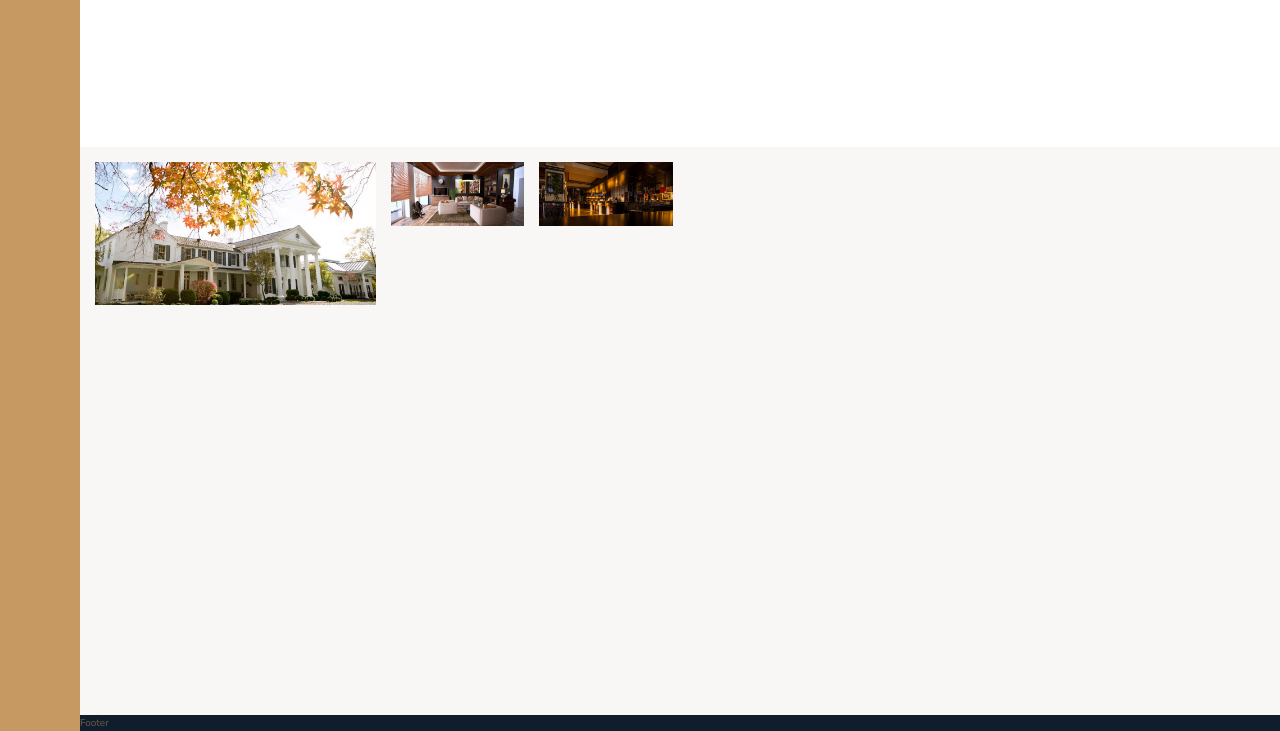
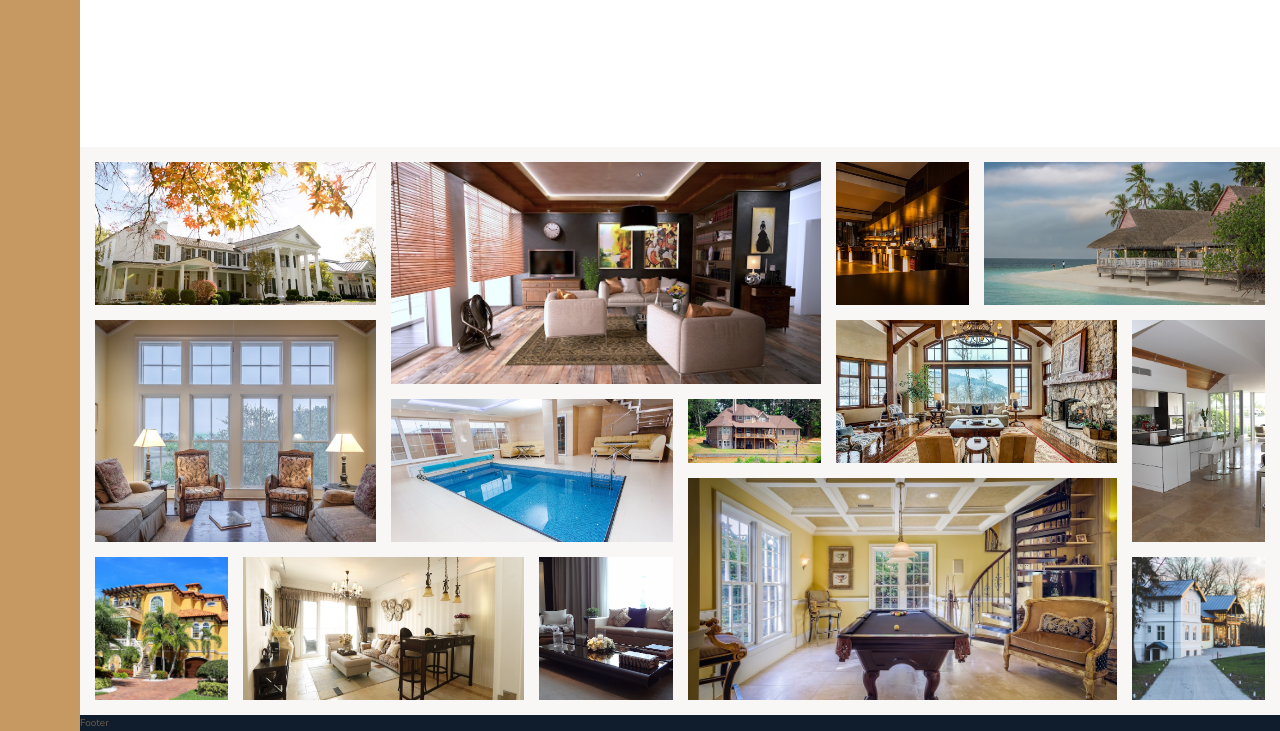
Before and after one commit to AndrzejKnit/nexter, a plain HTML site: page index.html in a window 1280 px wide. Shown: the part 2933-3664 px from the top of the page. Drawn offline with nearby package versions, Linux system fonts and the light colour scheme.

Commit message:
Lesson 115: Building the Gallery - Part 2

```diff
--- a/css/style.css
+++ b/css/style.css
@@ -296,8 +296,47 @@ body {
   grid-gap: 1.5rem;
   padding: 1.5rem; }
   .gallery__item--1 {
-    grid-row: 1 / span 2;
-    grid-column: 1 / span 2; }
+    grid-column: 1 / span 2;
+    grid-row: 1 / span 2; }
+  .gallery__item--2 {
+    grid-column: 3 / span 3;
+    grid-row: 1 / span 3; }
+  .gallery__item--3 {
+    grid-column: 6 / 7;
+    grid-row: 1 / span 2; }
+  .gallery__item--4 {
+    grid-column: 7 / span 2;
+    grid-row: 1 / span 2; }
+  .gallery__item--5 {
+    grid-column: 1 / span 2;
+    grid-row: 3 / span 3; }
+  .gallery__item--6 {
+    grid-column: 3 / span 2;
+    grid-row: 4 / span 2; }
+  .gallery__item--7 {
+    grid-column: 5 / 6;
+    grid-row: 4 / 5; }
+  .gallery__item--8 {
+    grid-column: 6 / span 2;
+    grid-row: 3 / span 2; }
+  .gallery__item--9 {
+    grid-column: 8 / 9;
+    grid-row: 3 / span 3; }
+  .gallery__item--10 {
+    grid-column: 1 / 2;
+    grid-row: 6 / span 2; }
+  .gallery__item--11 {
+    grid-column: 2 / span 2;
+    grid-row: 6 / span 2; }
+  .gallery__item--12 {
+    grid-column: 4 / 5;
+    grid-row: 6 / span 2; }
+  .gallery__item--13 {
+    grid-column: 5 / span 3;
+    grid-row: 5 / span 3; }
+  .gallery__item--14 {
+    grid-column: 8 / 9;
+    grid-row: 6 / span 2; }
   .gallery__img {
     width: 100%;
     height: 100%;
--- a/index.html
+++ b/index.html
@@ -317,8 +317,45 @@
             <figure class="gallery__item gallery__item--1">
                  <img src="img/gal-1.jpeg" alt="Gallery image 1" class="gallery__img">
             </figure>
+            <figure class="gallery__item gallery__item--2">
             <img src="img/gal-2.jpeg" alt="Gallery image 2" class="gallery__img">
+            </figure>
+            <figure class="gallery__item gallery__item--3">
             <img src="img/gal-3.jpeg" alt="Gallery image 3" class="gallery__img">
+            </figure>
+            <figure class="gallery__item gallery__item--4">
+                    <img src="img/gal-4.jpeg" alt="Gallery image 4" class="gallery__img">
+            </figure>
+            <figure class="gallery__item gallery__item--5">
+                    <img src="img/gal-5.jpeg" alt="Gallery image 5" class="gallery__img">
+            </figure>
+            <figure class="gallery__item gallery__item--6">
+                    <img src="img/gal-6.jpeg" alt="Gallery image 6" class="gallery__img">
+            </figure>
+            <figure class="gallery__item gallery__item--7">
+                    <img src="img/gal-7.jpeg" alt="Gallery image 7" class="gallery__img">
+            </figure>
+            <figure class="gallery__item gallery__item--8">
+                    <img src="img/gal-8.jpeg" alt="Gallery image 8" class="gallery__img">
+            </figure>
+            <figure class="gallery__item gallery__item--9">
+                    <img src="img/gal-9.jpeg" alt="Gallery image 9" class="gallery__img">
+            </figure>
+            <figure class="gallery__item gallery__item--10">
+                    <img src="img/gal-10.jpeg" alt="Gallery image 10" class="gallery__img">
+            </figure>
+            <figure class="gallery__item gallery__item--11">
+                    <img src="img/gal-11.jpeg" alt="Gallery image 11" class="gallery__img">
+            </figure>
+            <figure class="gallery__item gallery__item--12">
+                    <img src="img/gal-12.jpeg" alt="Gallery image 12" class="gallery__img">
+            </figure>
+            <figure class="gallery__item gallery__item--13">
+                    <img src="img/gal-13.jpeg" alt="Gallery image 13" class="gallery__img">
+            </figure>
+            <figure class="gallery__item gallery__item--14">
+                    <img src="img/gal-14.jpeg" alt="Gallery image 14" class="gallery__img">
+            </figure>
         </section>
         <footer class="footer">
             Footer
--- a/sass/_gallery.scss
+++ b/sass/_gallery.scss
@@ -10,8 +10,60 @@
 
     &__item {
         &--1 {
+            grid-column: 1 / span 2;
             grid-row: 1 / span 2;
+        }
+        &--2 {
+            grid-column: 3 / span 3;
+            grid-row: 1 / span 3;
+        }
+        &--3 {
+            grid-column: 6 / 7;
+            grid-row: 1 / span 2;
+        }
+        &--4 {
+            grid-column: 7 / span 2;
+            grid-row: 1 / span 2;
+        }
+        &--5 {
             grid-column: 1 / span 2;
+            grid-row: 3 / span 3;
+        }
+        &--6 {
+            grid-column: 3 / span 2;
+            grid-row: 4 / span 2;
+        }
+        &--7 {
+            grid-column: 5 / 6;
+            grid-row: 4 / 5;
+        }
+        &--8 {
+            grid-column: 6 / span 2;
+            grid-row: 3 / span 2;
+        }
+        &--9 {
+            grid-column: 8 / 9;
+            grid-row: 3 / span 3;
+        }
+        &--10 {
+            grid-column: 1 / 2;
+            grid-row: 6 / span 2;
+        }
+        &--11 {
+            grid-column: 2 / span 2;
+            grid-row: 6 / span 2;
+        }
+        &--12 {
+            grid-column: 4 / 5;
+            grid-row: 6 / span 2;
+        }
+        &--13 {
+            grid-column: 5 / span 3;
+            grid-row: 5 / span 3;
+        }
+        &--14 {
+            grid-column: 8 / 9;
+            grid-row: 6 / span 2;
         }
     }
     &__img {
```
